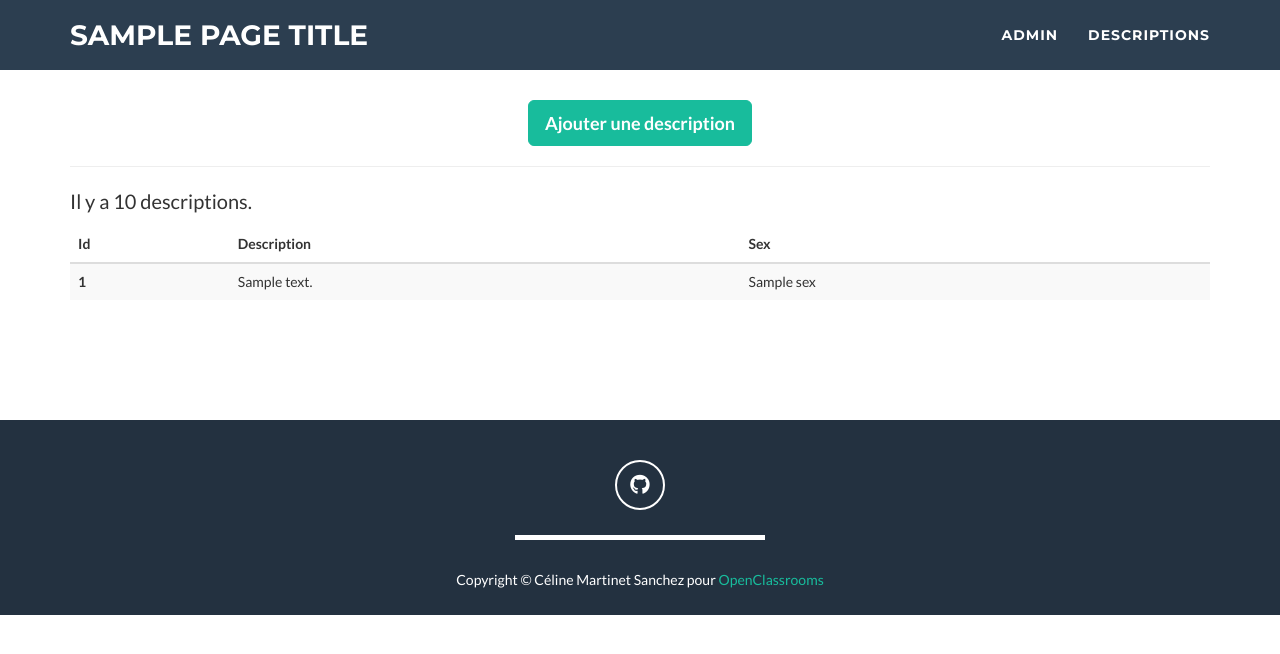
After one commit to celine-m-s/le_test_ultime, a Python web app: template app/templates/contents/index.html in a window 1280 px wide. The commit adds this page. Shown: the top 654 px of the page. Run offline with Jinja, Linux system fonts and the light colour scheme; the template is opened without the code that fills it: most values are stand-ins (such as "Sample title", 1, 10 or a date in 2020); some libraries are stand-ins or nearby versions.

Commit message:
List contents

```diff
--- a/app/static/css/custom.css
+++ b/app/static/css/custom.css
@@ -48,3 +48,7 @@ footer hr.star-light:after {
    color: transparent;
    text-shadow: 0 0 10px rgba(255,255,255,1);
 }
+
+.navbar-custom {
+  padding: 10px;
+}
--- a/app/templates/base.html
+++ b/app/templates/base.html
@@ -9,7 +9,11 @@
     <meta name="description" content="">
     <meta name="author" content="">
 
-    <title>{{ page_title }}</title>
+    {% if page_title: %}
+      <title>{{ page_title }}</title>
+    {% else %}
+      <title>Le test ultime !</title>
+    {% endif %}
 
     <!-- Bootstrap Core CSS -->
     <link href="{{ url_for('static', filename='css/bootstrap/bootstrap.min.css') }}" rel="stylesheet">
@@ -45,26 +49,22 @@
                 <!-- <button type="button" class="navbar-toggle" data-toggle="collapse" data-target="#bs-example-navbar-collapse-1">
                     <span class="sr-only">Toggle navigation</span> Menu <i class="fa fa-bars"></i>
                 </button> -->
-                <a class="navbar-brand" href="#page-top">{{ page_title }}</a>
+                {% if page_title: %}
+                  <a class="navbar-brand" href="#page-top">{{ page_title }}</a>
+                {% else %}
+                  <a class="navbar-brand" href="#page-top">Le test ultime !</a>
+                {% endif %}
             </div>
 
             <!-- Collect the nav links, forms, and other content for toggling -->
-            <!-- <div class="collapse navbar-collapse" id="bs-example-navbar-collapse-1">
+            <div class="collapse navbar-collapse" id="bs-example-navbar-collapse-1">
                 <ul class="nav navbar-nav navbar-right">
                     <li class="hidden">
                         <a href="#page-top"></a>
                     </li>
-                    <li class="page-scroll">
-                        <a href="#portfolio">Portfolio</a>
-                    </li>
-                    <li class="page-scroll">
-                        <a href="#about">About</a>
-                    </li>
-                    <li class="page-scroll">
-                        <a href="#contact">Contact</a>
-                    </li>
+                    {% block menu %}{% endblock %}
                 </ul>
-            </div> -->
+            </div>
             <!-- /.navbar-collapse -->
         </div>
         <!-- /.container-fluid -->
--- /dev/null
+++ b/app/templates/contents/index.html
@@ -0,0 +1,48 @@
+{% extends 'base.html' %}
+
+{% block menu %}
+<li class="page-scroll">
+    <a href="{{ url_for('dashboard') }}">Admin</a>
+</li>
+<li class="page-scroll">
+    <a href="{{ url_for('contents') }}">Descriptions</a>
+</li>
+{% endblock %}
+
+{% block content %}
+<section>
+  <div class="container">
+    <div class="text-center">
+        <a href="{{ url_for('new_content') }}"><button class="btn btn-success btn-lg center">Ajouter une description</button></a>
+    </div>
+
+    <hr>
+
+    <p>Il y a {{ total }} descriptions. </p>
+    <div class="table-responsive">
+      <table class="table table-striped">
+        <thead>
+          <tr>
+            <th>Id</th>
+            <th>Description</th>
+            <th>Sex</th>
+          </tr>
+        </thead>
+        <tbody>
+          {% for content in contents: %}
+          <tr>
+            <th scope="row">{{ content.id }}</th>
+            <td>{{ content.description }}</td>
+            <td>{{ content.sex }}</td>
+          </tr>
+          {% endfor %}
+        </tbody>
+      </table>
+    </div>
+  </div>
+
+</section>
+
+
+
+{% endblock %}
```
Also changed, not shown: app/templates/contents/form.html (+13 -4 lines), app/views.py (+6 -3 lines).
